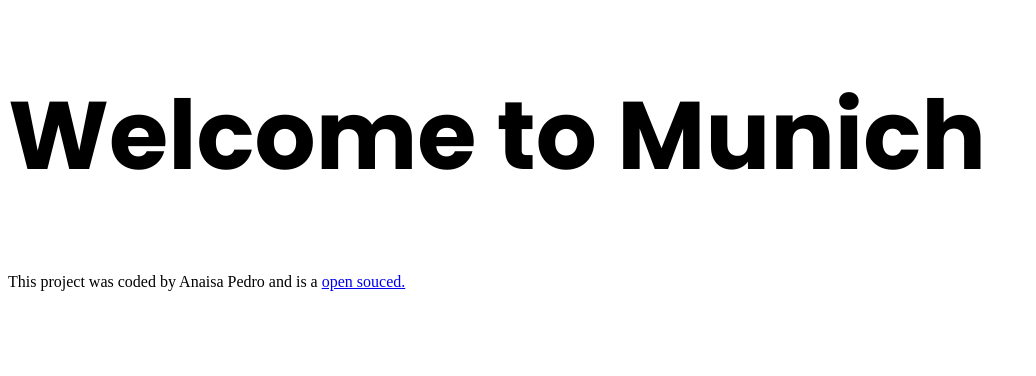
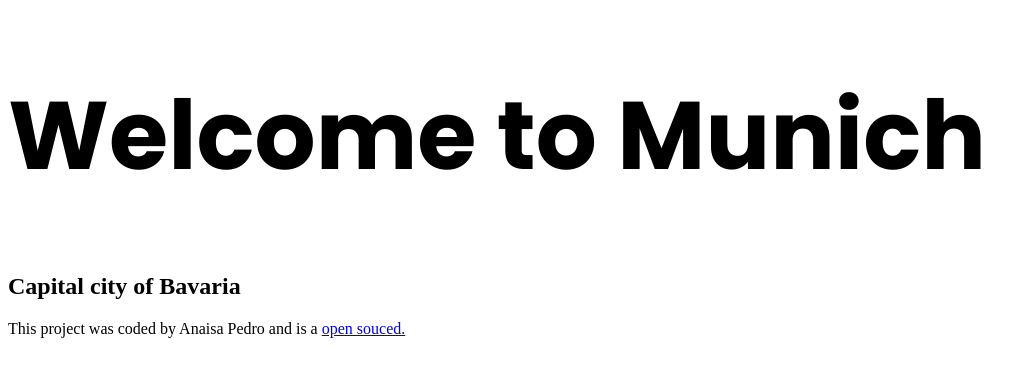
Before and after one commit to Isapedro/Munich-Project-Responsive-Add-on, a plain HTML site: page index.html in a window 1280 px wide. Shown: the whole page, without its empty margins (0-1036 px from the left). Drawn offline with Linux system fonts and the light colour scheme.

Commit message:
Added sub title

```diff
--- a/index.html
+++ b/index.html
@@ -13,6 +13,7 @@
   </head>
   <body>
     <h1>Welcome to Munich</h1>
+    <h2>Capital city of Bavaria</h2>
     <footer>
       This project was coded by Anaisa Pedro and is a
       <a href="https://github.com/Isapedro/Munich-Project-Responsive-Add-on"
```
